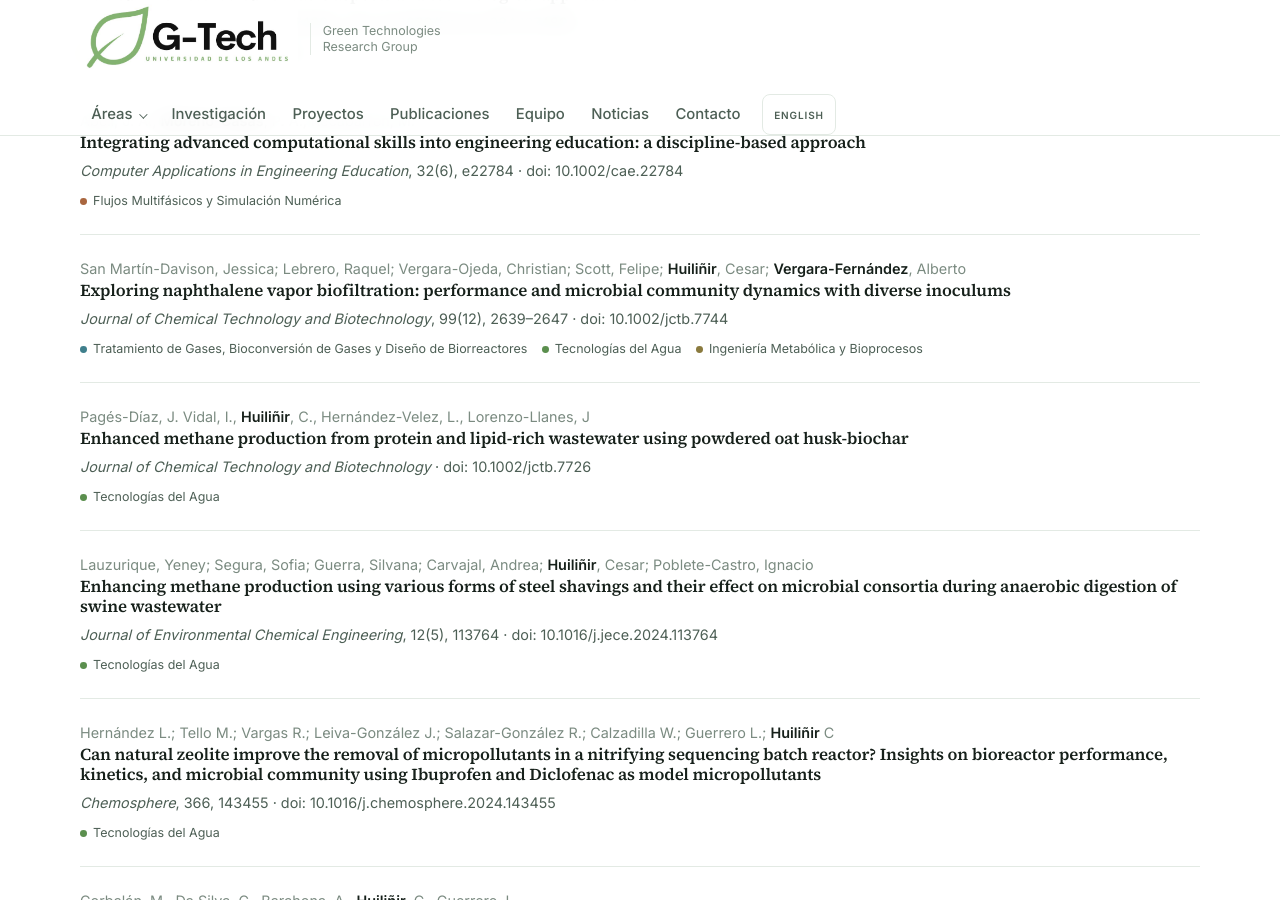
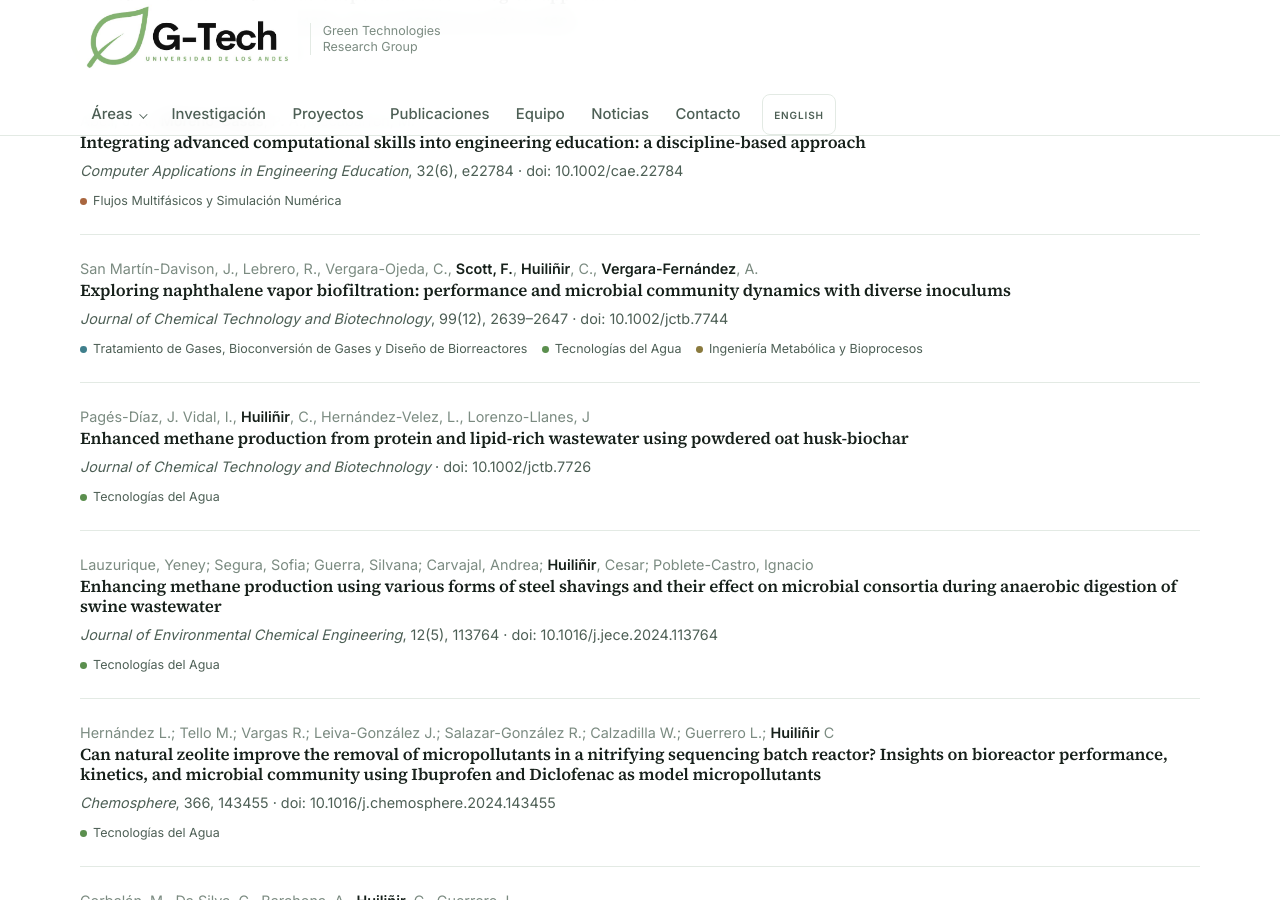
Before and after one commit to gtechuandestest/gtechuandestest.github.io, a Jekyll site: the page built from publicaciones.html, in a window 1280 px wide and 900 px high, scrolled down 3390 px. Built offline with Jekyll 4.4.1, drawn with Linux system fonts in a browser that asks for light colours; some of the changed text lies outside the part shown.

Commit message:
Publicaciones: Scott en negrita en el paper de biofiltración de naftaleno (2024)
- El paper traía los autores con nombre completo ("Scott, Felipe") y
  group_authors busca "Scott, F.". Se normalizó al formato del resto y se
  agregó la variante como respaldo por si migrar-aguas.rb la vuelve a traer.
- Torres-Praderio (Paz Torres, doctorado del área de Scott) entra a
  group_authors.

Co-Authored-By: Claude Opus 5.5 <noreply@anthropic.com>
Claude-Session: https://claude.ai/code/session_01E1ojNG6fhTtQktUKRWqc7h

```diff
--- a/_data/publications.yml
+++ b/_data/publications.yml
@@ -26,6 +26,8 @@ group_authors:
   - "Vergara-Fernández"
   - "Vergara-Fernandez"
   - "Scott, F."
+  - "Scott, Felipe"                 # por si migrar-aguas.rb vuelve a traer autores con nombre completo
+  - "Torres-Praderio"               # Paz Torres, doctorado (área scott)
   - "Guerrero, S."
   - "Moreno-Casas"
 
@@ -141,7 +143,7 @@ indexed:
 
   - areas: [vergara, aguas, scott]
     year: 2024
-    authors: "San Martín-Davison, Jessica; Lebrero, Raquel; Vergara-Ojeda, Christian; Scott, Felipe; Huiliñir, Cesar; Vergara-Fernández, Alberto"
+    authors: "San Martín-Davison, J., Lebrero, R., Vergara-Ojeda, C., Scott, F., Huiliñir, C., Vergara-Fernández, A."
     title: "Exploring naphthalene vapor biofiltration: performance and microbial community dynamics with diverse inoculums"
     journal: "Journal of Chemical Technology and Biotechnology"
     details: "99(12), 2639–2647"
```
